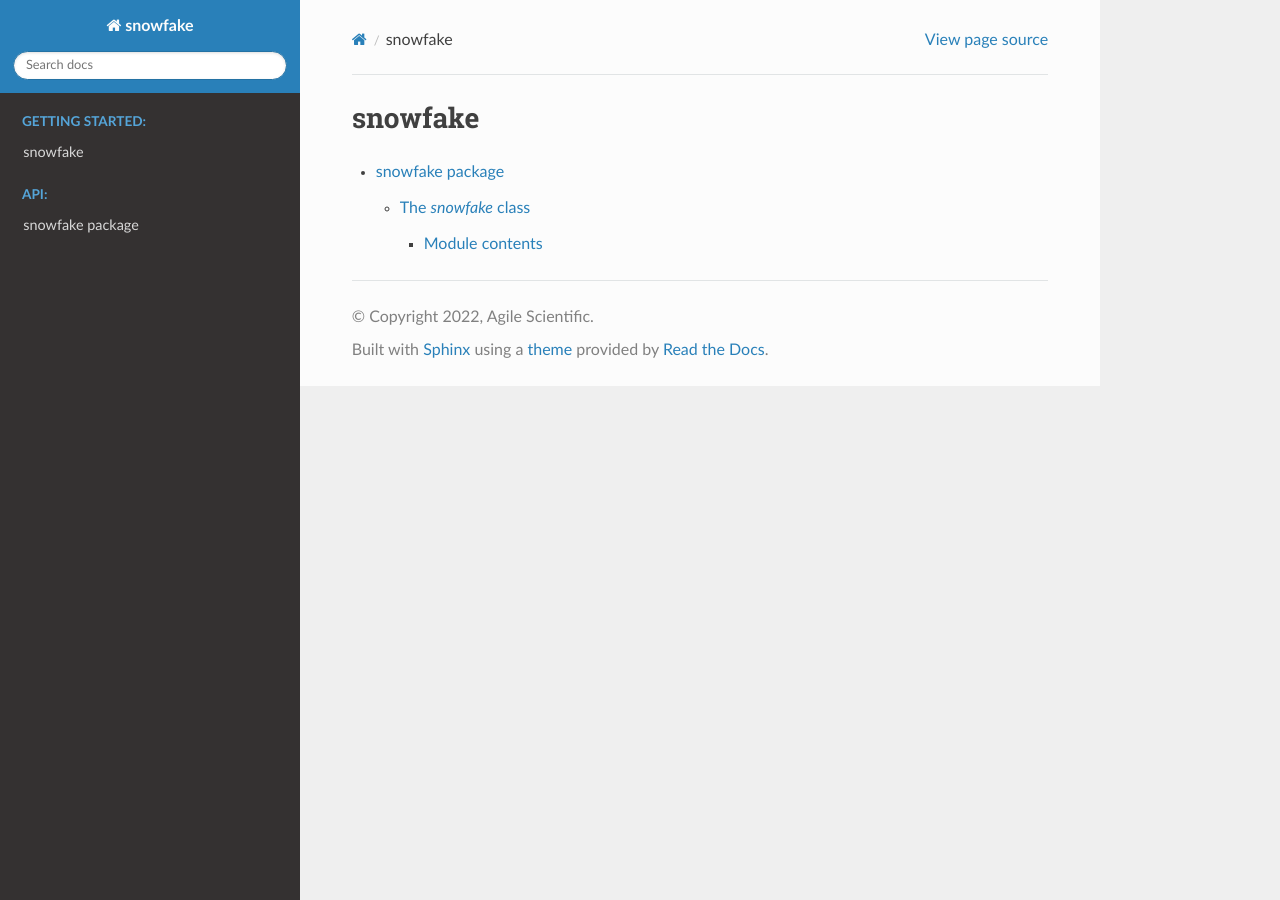
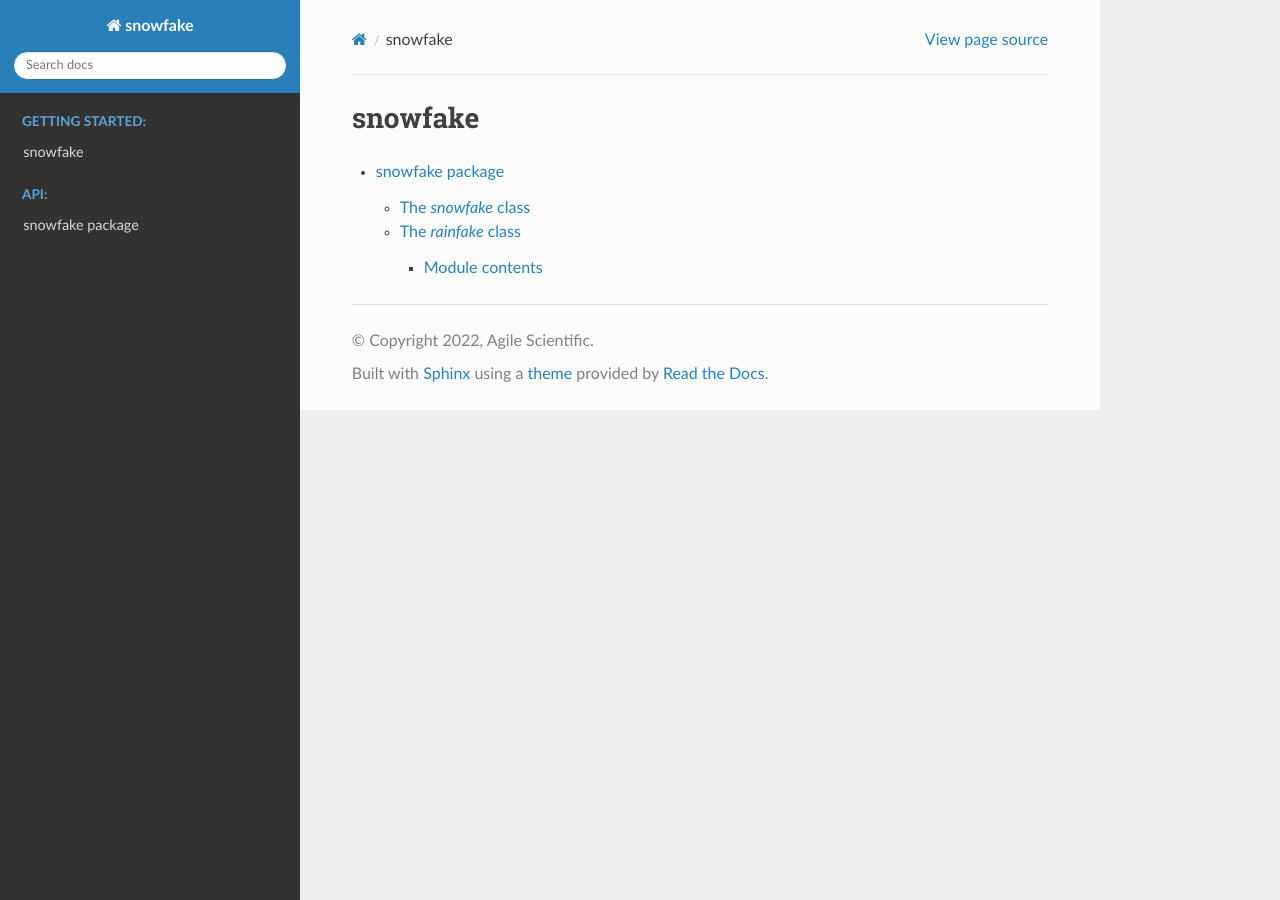
Before and after one commit to agilescientific/snowfake, a Sphinx documentation site: the page built from docs/modules.rst, in a window 1280 px wide. Built offline with Sphinx 7.4.7 and the Read the Docs theme 2.0.0, drawn with Linux system fonts in a browser that asks for light colours.

Commit message:
clean after doc tweaks

```diff
--- a/docs/snowfake.rst
+++ b/docs/snowfake.rst
@@ -9,6 +9,14 @@ The `snowfake` class
    :undoc-members:
    :show-inheritance:
 
+The `rainfake` class
+********************
+
+.. automodule:: snowfake.rainfake
+   :members:
+   :undoc-members:
+   :show-inheritance:
+
 Module contents
 ---------------
 
```
